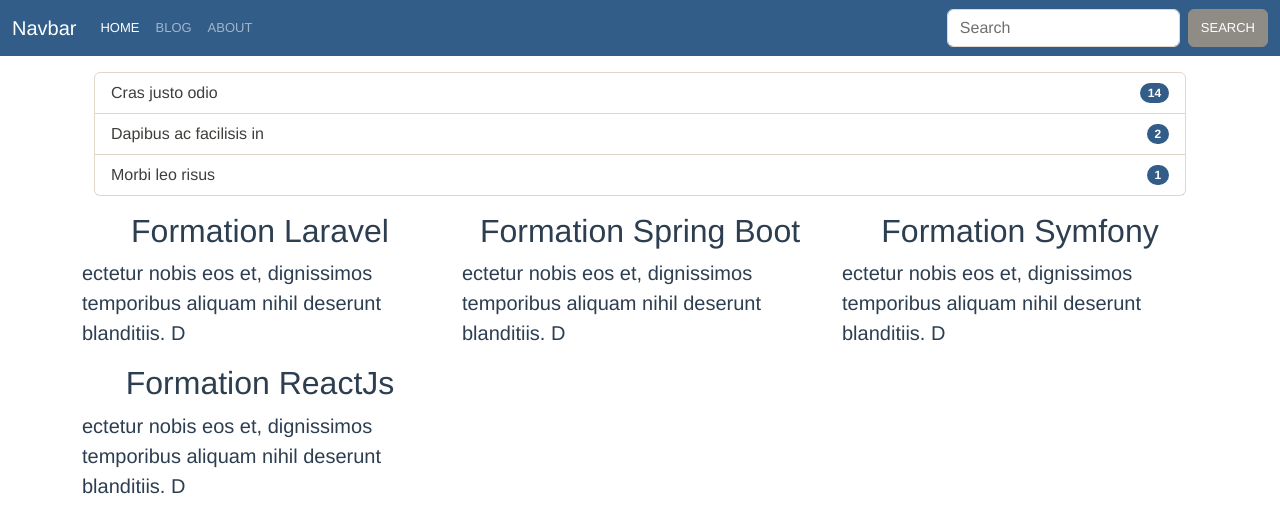
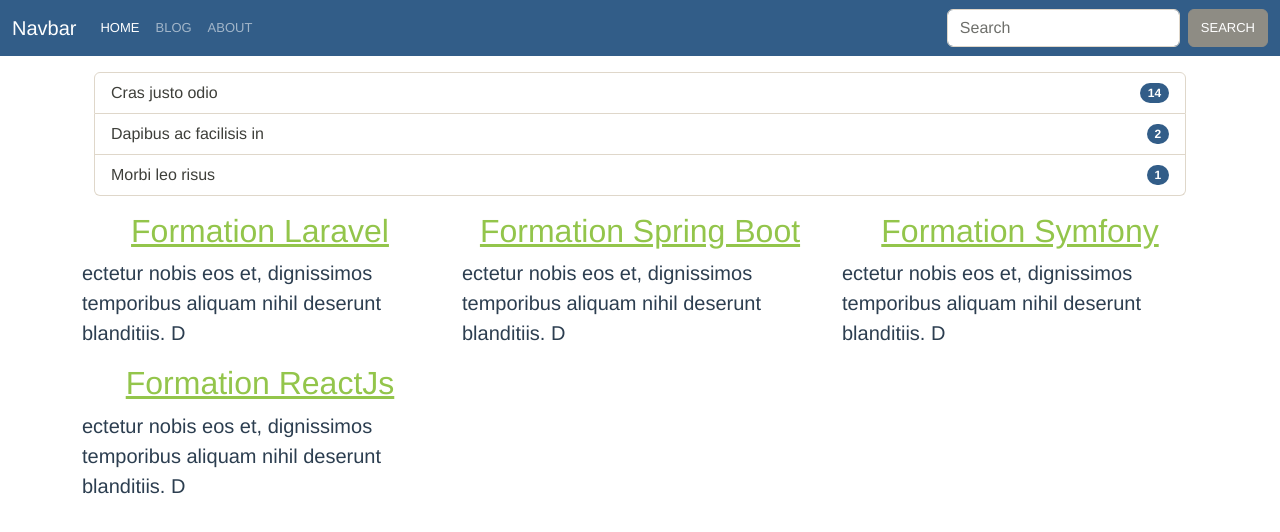
Before and after one commit to Ya27cine/vuejs3-navigation, a Vue app: page /blog in a window 1280 px wide. Shown: the top 532 px of the page. Built offline with nearby package versions, Linux system fonts and the light colour scheme.

Commit message:
Dynamic Links

```diff
--- a/src/router/index.js
+++ b/src/router/index.js
@@ -24,8 +24,8 @@
     component: About
   },
   {
-    path: '/blog/:id',
-    name: 'Show',
+    path: '/blog/:id/:slug',
+    name: 'post-show',
     component: Show
   }
 ]
--- a/src/views/blog/index.vue
+++ b/src/views/blog/index.vue
@@ -18,7 +18,11 @@
 
     <div class="row">
         <div class="col-md-4" v-for="post in posts">
-            <h2>{{ post.title}}</h2>
+            <h2>
+                <router-link :to="{name: 'post-show', params: {id: post.id, slug: post.slug} }">
+                    {{ post.title}}
+                </router-link>
+                </h2>
             <p class="lead text-start">{{ post.content}}</p>
         </div>
     </div>
```
